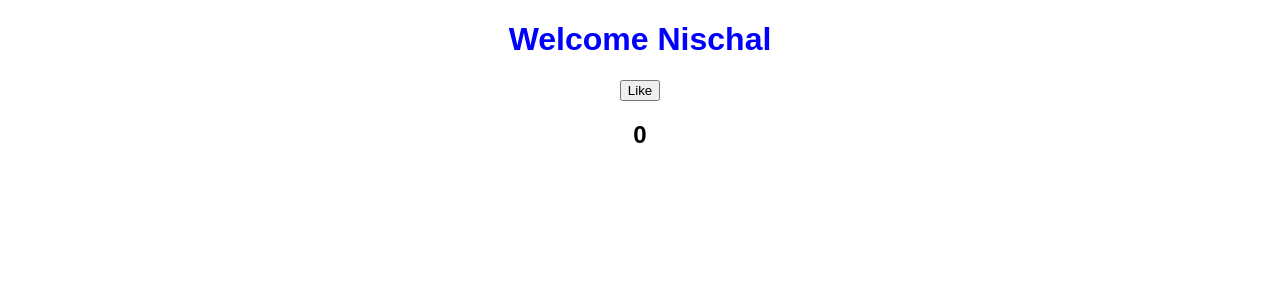
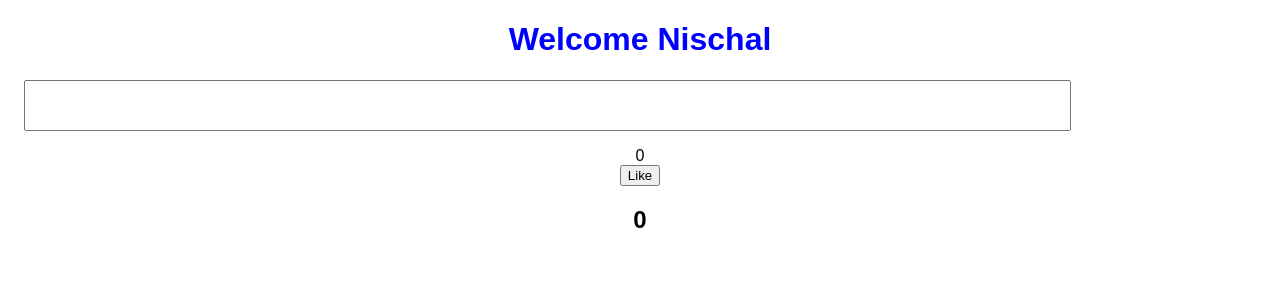
Before and after one commit to nischal-it-is/Emoji-Translator, a React (Create React App) app: page / in a window 1280 px wide. Shown: the top 300 px of the page. Built offline with nearby package versions, Linux system fonts and the light colour scheme.

Commit message:
Handling Input done

```diff
--- a/src/App.js
+++ b/src/App.js
@@ -6,13 +6,19 @@ var user = "Nischal";
 var count = 0;
 export default function App() {
   const [likeCounter, setLikeCounter] = useState(0);
+  const [userInput, setUserInput] = useState(0);
   function likeClickHandler() {
     count += 1;
     setLikeCounter(count);
   }
+  function inputHandler(event) {
+    setUserInput(event.target.value);
+  }
   return (
     <div className="App">
       <h1 style={{ color: "blue" }}>Welcome {user}</h1>
+      <input onChange={inputHandler}></input>
+      <div>{userInput}</div>
       <button onClick={likeClickHandler}>Like</button>
       <h2>{likeCounter}</h2>
     </div>
--- a/src/styles.css
+++ b/src/styles.css
@@ -2,3 +2,9 @@
   font-family: sans-serif;
   text-align: center;
 }
+input {
+  margin: 1rem;
+  padding: 1rem;
+  width: 80%;
+  display: block;
+}
```
